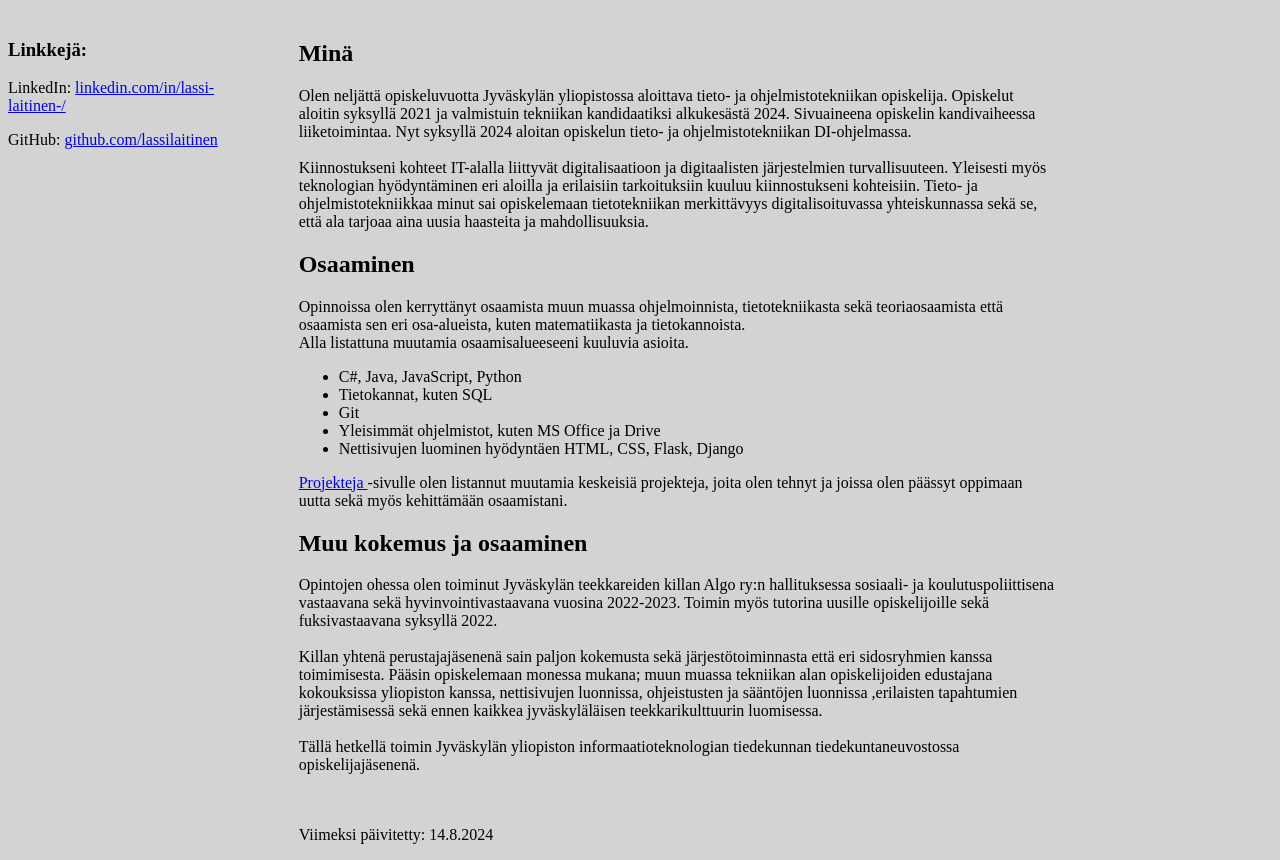
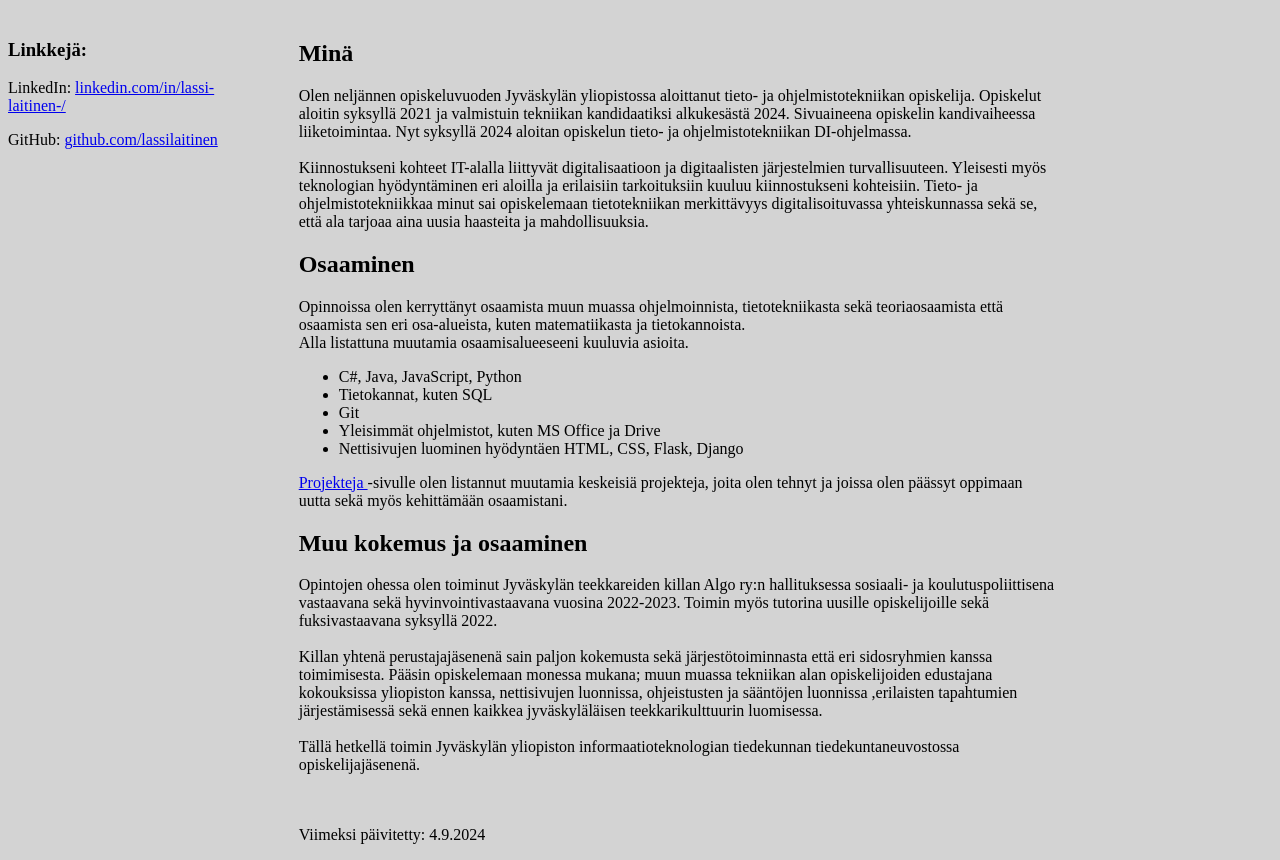
Before and after one commit to lassilaitinen/lassilaitinen.github.io, a plain HTML site: page index.html in a window 1280 px wide. Shown: the part 89-949 px from the top of the page. Drawn offline with Linux system fonts and the light colour scheme.

Commit message:
Minor update to text

```diff
--- a/index.html
+++ b/index.html
@@ -20,7 +20,7 @@
     <div class="info">
         <h2>Minä</h2>
         <p>
-            Olen neljättä opiskeluvuotta Jyväskylän yliopistossa aloittava tieto- ja ohjelmistotekniikan opiskelija. Opiskelut aloitin syksyllä 2021 ja valmistuin
+            Olen neljännen opiskeluvuoden Jyväskylän yliopistossa aloittanut tieto- ja ohjelmistotekniikan opiskelija. Opiskelut aloitin syksyllä 2021 ja valmistuin
             tekniikan kandidaatiksi alkukesästä 2024. Sivuaineena opiskelin kandivaiheessa liiketoimintaa. Nyt syksyllä 2024 aloitan opiskelun tieto- ja ohjelmistotekniikan
             DI-ohjelmassa. <br>
 
@@ -60,7 +60,7 @@
 
         </p>
         <p>
-            <br><br>Viimeksi päivitetty: 14.8.2024
+            <br><br>Viimeksi päivitetty: 4.9.2024
         </p>
     </div>
 </body>
```
